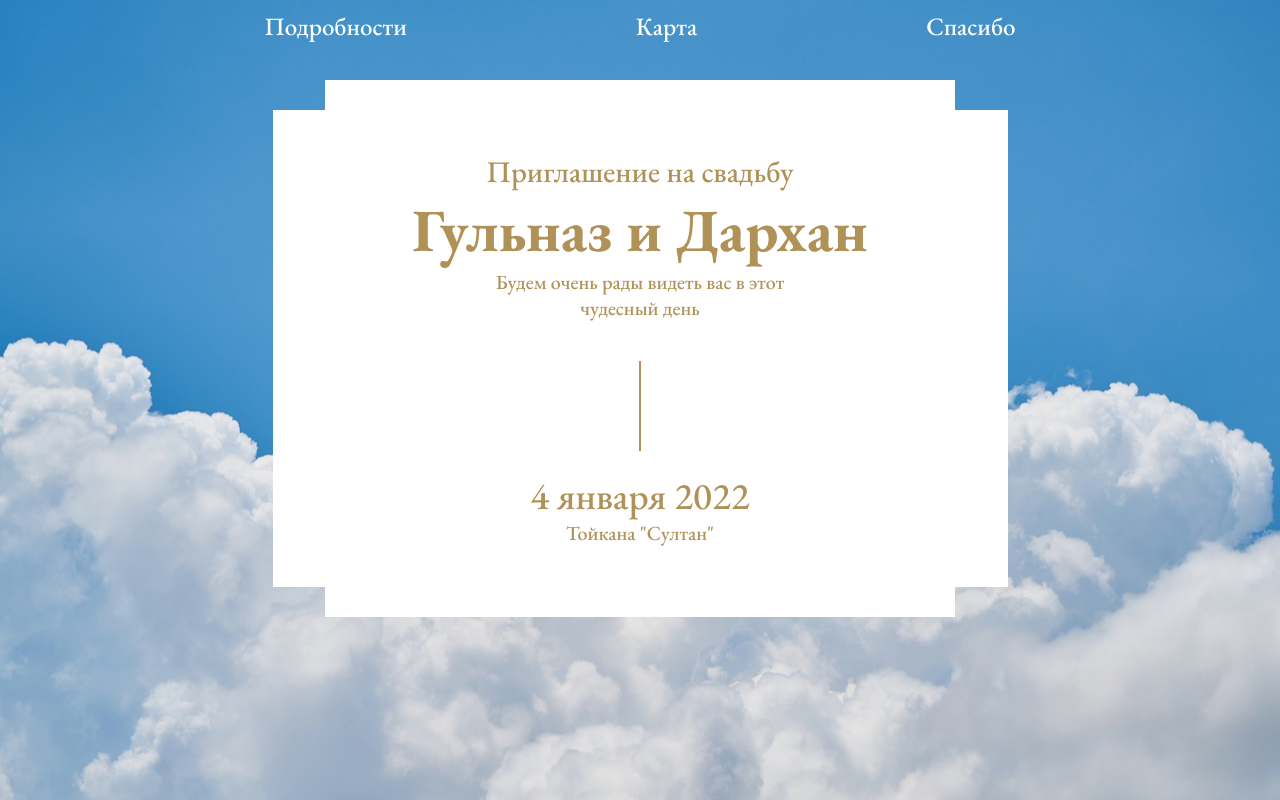
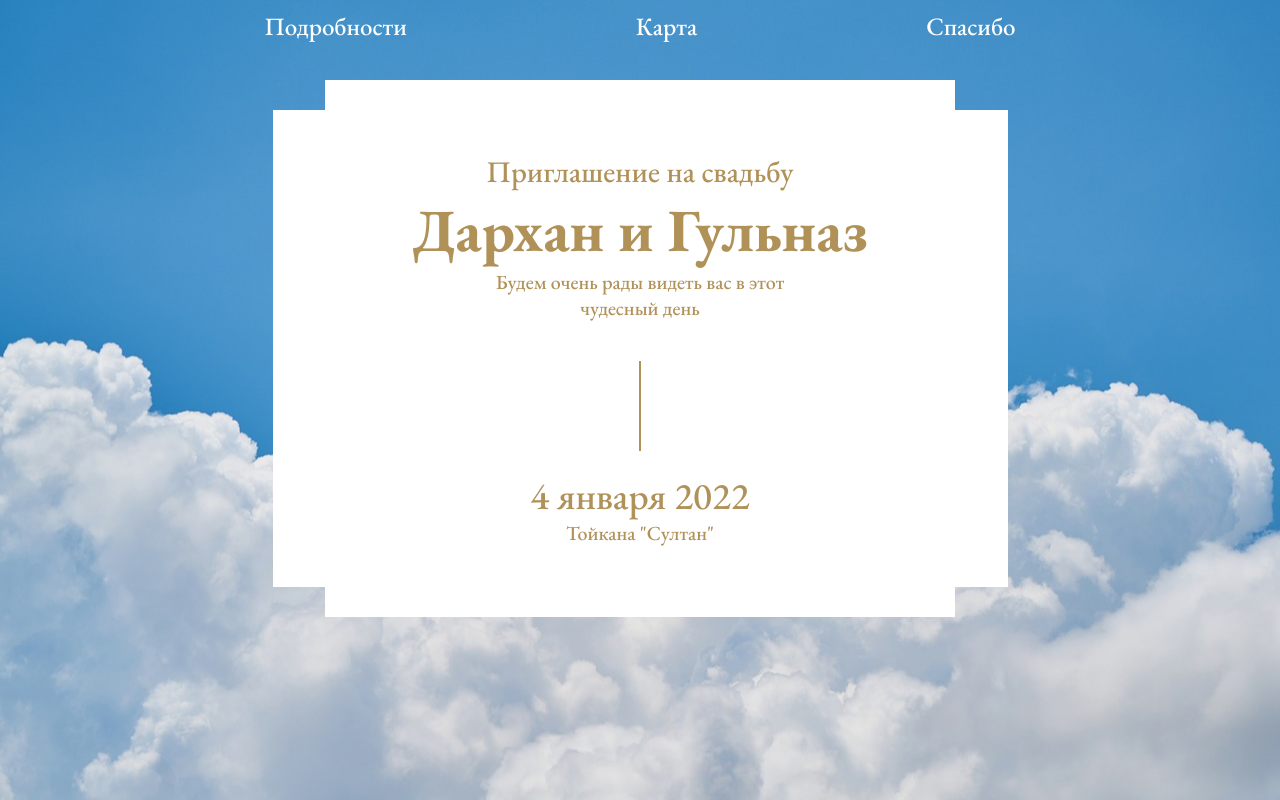
Before and after one commit to ErzhanSou/Marry, a plain HTML site: page index.html in a window 1280 px wide. Shown: the top 800 px of the page. Drawn offline with Linux system fonts and the light colour scheme.

Commit message:
changed main names

```diff
--- a/index.html
+++ b/index.html
@@ -30,7 +30,7 @@
     <div class="container d-flex_center">
         <div class="hero__bg_long d-flex_center_column">
             <h2 class="hero__main-title">Приглашение на свадьбу</h2>
-            <h1 class="hero__name">Гульназ и Дархан</h1>
+            <h1 class="hero__name">Дархан и Гульназ</h1>
             <h3 class="hero__wait">Будем очень рады видеть вас в этот чудесный день</h3>
             <h3 class="hero__time">4 января 2022</h3>
             <h3 class="hero__place">Тойкана "Султан"</h3>
```
